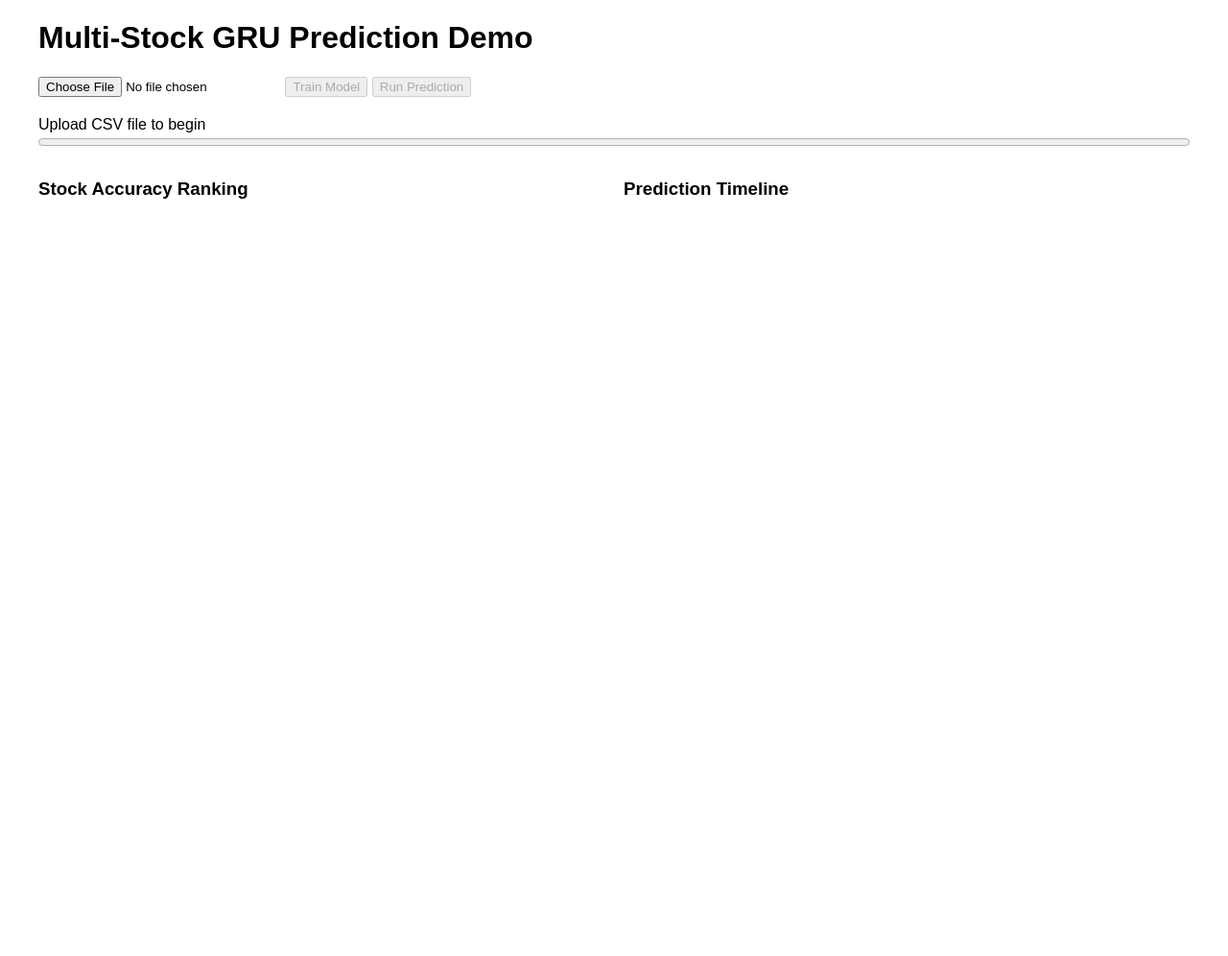
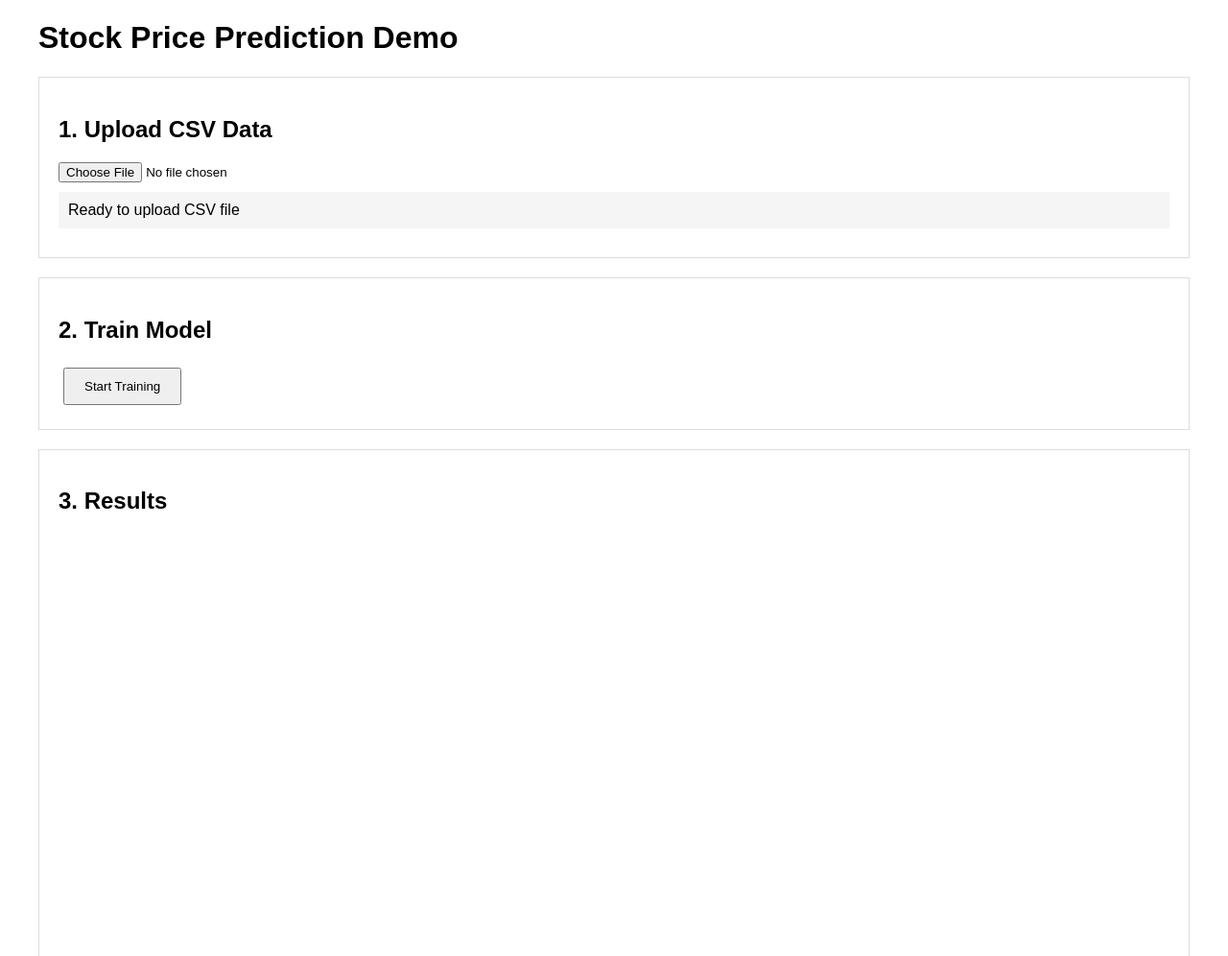
Before and after one commit to Darushkin/my_nndl_course, a plain HTML site: page week4/index.html in a window 1280 px wide. Shown: the top 996 px of the page at 96% size. Before the commit the page ends 800 px from the top, so only its background shows below. Drawn offline with nearby package versions, Linux system fonts and the light colour scheme.

Commit message:
Update index.html

```diff
--- a/week4/index.html
+++ b/week4/index.html
@@ -1,48 +1,56 @@
 <!DOCTYPE html>
-<html>
+<html lang="en">
 <head>
-    <title>Stock Prediction Demo</title>
-    <script src="https://cdn.jsdelivr.net/npm/@tensorflow/tfjs@4.22.0/dist/tf.min.js"></script>
-    <script src="https://cdn.jsdelivr.net/npm/chart.js@4.4.1/dist/chart.umd.min.js"></script>
+    <meta charset="UTF-8">
+    <meta name="viewport" content="width=device-width, initial-scale=1.0">
+    <title>Stock Price Prediction Demo</title>
+    <script src="https://cdn.jsdelivr.net/npm/@tensorflow/tfjs/+esm"></script>
+    <script src="https://cdn.jsdelivr.net/npm/chart.js@3.9.1/dist/chart.min.js"></script>
     <style>
         body { font-family: Arial, sans-serif; margin: 20px; }
         .container { max-width: 1200px; margin: 0 auto; }
-        .controls { margin: 20px 0; }
-        .progress { margin: 10px 0; }
-        .charts { display: grid; grid-template-columns: 1fr 1fr; gap: 20px; }
-        .stock-chart { margin: 20px 0; }
-        canvas { max-width: 100%; }
+        .upload-section, .training-section, .results-section { margin: 20px 0; padding: 20px; border: 1px solid #ddd; }
+        button { padding: 10px 20px; margin: 5px; cursor: pointer; }
+        #status { margin: 10px 0; padding: 10px; background: #f5f5f5; }
+        .stock-timeline { margin: 20px 0; }
+        .timeline { display: flex; flex-wrap: wrap; gap: 2px; }
+        .timeline-sample { display: flex; margin: 1px; }
+        .timeline-day { width: 10px; height: 10px; border: 1px solid #333; }
+        .timeline-day.correct { background-color: #4CAF50; }
+        .timeline-day.wrong { background-color: #F44336; }
+        .chart-container { height: 400px; margin: 20px 0; }
     </style>
 </head>
 <body>
     <div class="container">
-        <h1>Multi-Stock GRU Prediction Demo</h1>
+        <h1>Stock Price Prediction Demo</h1>
 
-        <div class="controls">
+        <div class="upload-section">
+            <h2>1. Upload CSV Data</h2>
             <input type="file" id="csvFile" accept=".csv">
-            <button id="trainBtn" disabled>Train Model</button>
-            <button id="predictBtn" disabled>Run Prediction</button>
+            <div id="status">Ready to upload CSV file</div>
         </div>
 
-        <div class="progress">
-            <div id="status">Upload CSV file to begin</div>
-            <progress id="trainingProgress" value="0" max="100" style="width: 100%;"></progress>
+        <div class="training-section">
+            <h2>2. Train Model</h2>
+            <button id="trainBtn">Start Training</button>
+            <div id="progress"></div>
         </div>
 
-        <div class="charts">
-            <div>
-                <h3>Stock Accuracy Ranking</h3>
+        <div class="results-section">
+            <h2>3. Results</h2>
+            <div class="chart-container">
                 <canvas id="accuracyChart"></canvas>
             </div>
-            <div>
-                <h3>Prediction Timeline</h3>
-                <div id="timelineContainer"></div>
-            </div>
+            <div id="timelineContainer"></div>
         </div>
     </div>
 
-    <script type="module" src="data-loader.js"></script>
-    <script type="module" src="gru.js"></script>
-    <script type="module" src="app.js"></script>
+    <script type="module">
+        import { StockPredictorApp } from './app.js';
+        document.addEventListener('DOMContentLoaded', () => {
+            window.app = new StockPredictorApp();
+        });
+    </script>
 </body>
 </html>
```
